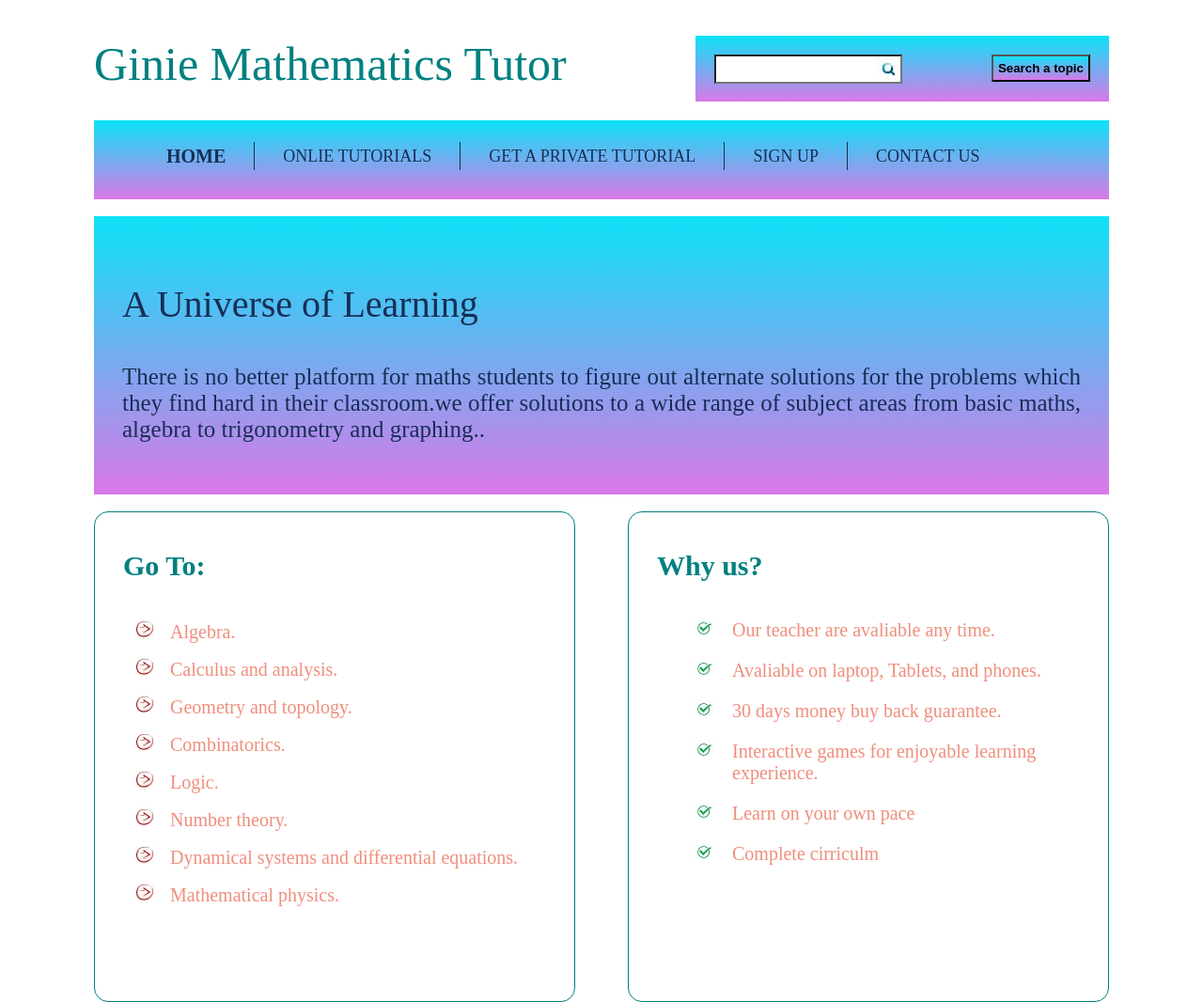
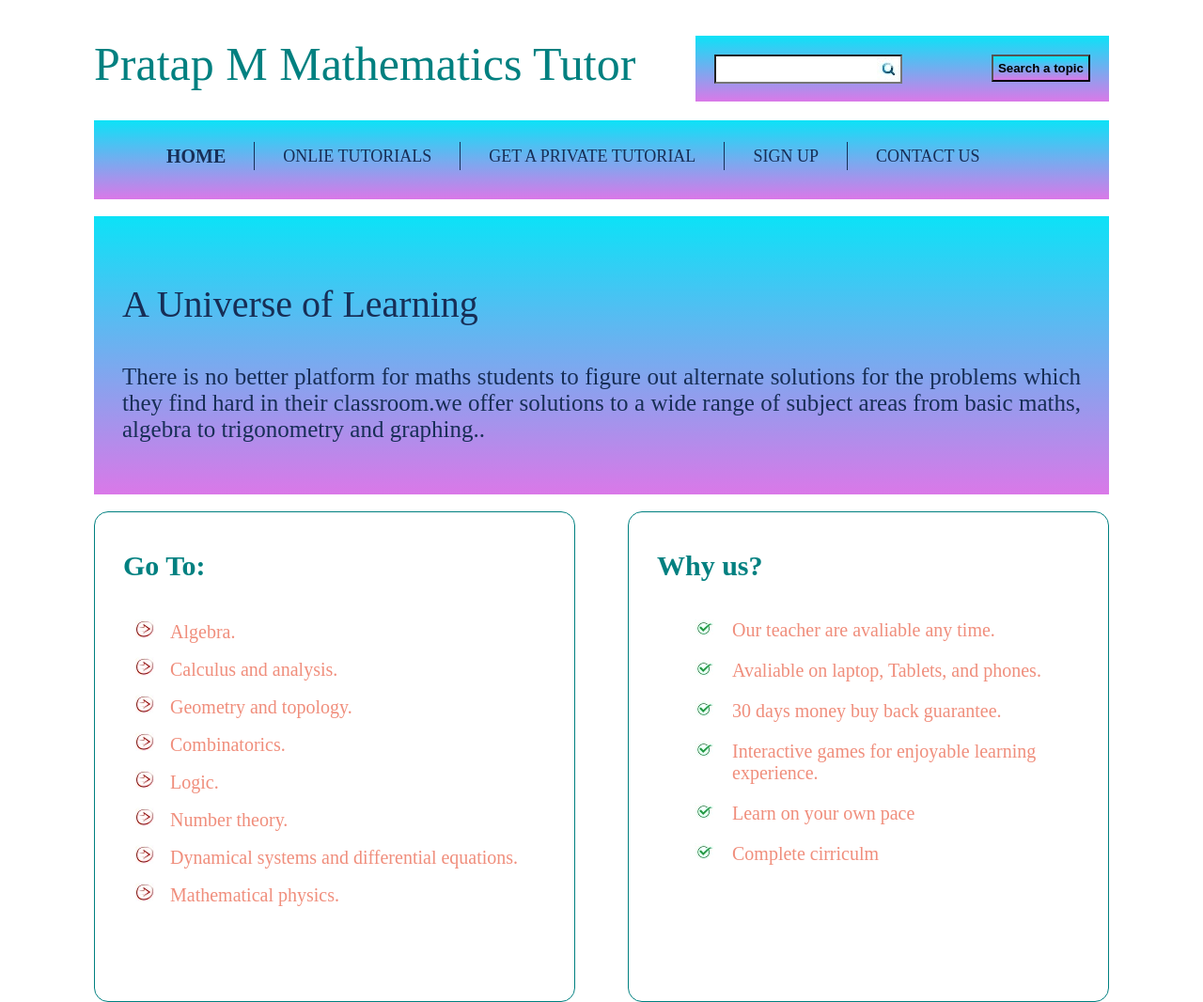
Before and after one commit to ginie-viking/giniemathweb, a plain HTML site: page index.html in a window 1280 px wide. Shown: the top 1066 px of the page at 94% size. Drawn offline with Linux system fonts and the light colour scheme.

Commit message:
Update index.html

```diff
--- a/index.html
+++ b/index.html
@@ -11,7 +11,7 @@
        <div id="receptacle">
            <div id="header">
                <div id="brand">
-                  <h1><a href="#">Ginie Mathematics Tutor</a></h1>
+                  <h1><a href="#">Pratap M Mathematics Tutor</a></h1>
                </div>
                <div id="searchBox">
                   <form method="get">
```
